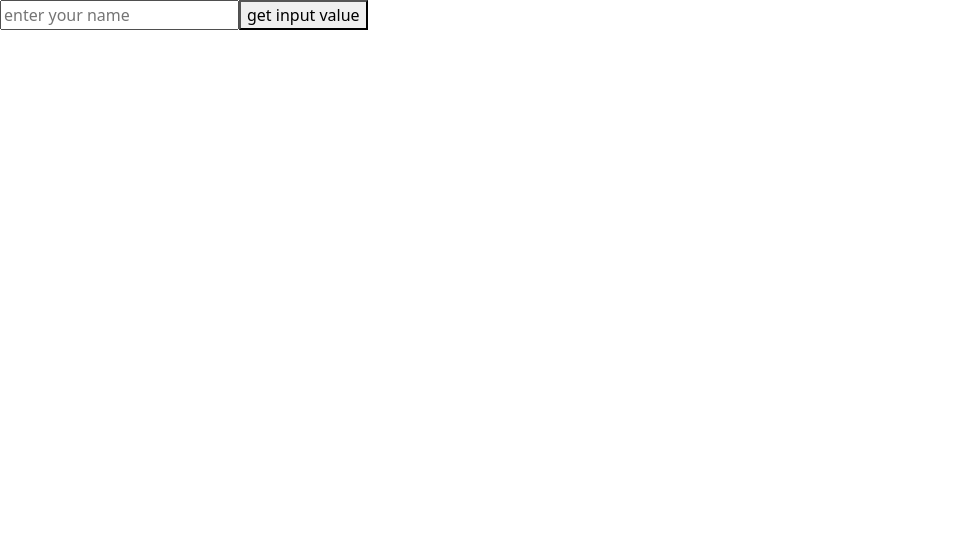
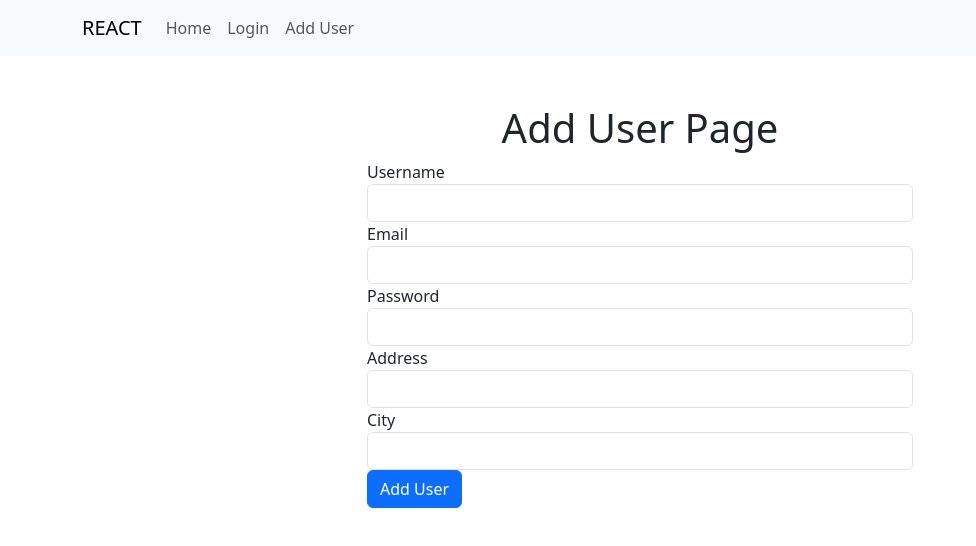
Before and after one commit to mohamedsalihva/M-E-R-N, a React (Vite) app in the folder react/vite-project/: page /add-user in a window 1280 px wide. Shown: the top 546 px of the page, without its empty margins (0-976 px from the left). Built offline with nearby package versions, Linux system fonts and the light colour scheme.

Commit message:
first commit

```diff
--- a/react/vite-project/index.html
+++ b/react/vite-project/index.html
@@ -4,7 +4,7 @@
     <meta charset="UTF-8" />
     <link rel="icon" type="image/svg+xml" href="/vite.svg" />
     <meta name="viewport" content="width=device-width, initial-scale=1.0" />
-    <title>Vite + React</title>
+    <title>react</title>
     <link href="https://cdn.jsdelivr.net/npm/bootstrap@5.2.3/dist/css/bootstrap.min.css" rel="stylesheet" integrity="sha384-rbsA2VBKQhggwzxH7pPCaAqO46MgnOM80zW1RWuH61DGLwZJEdK2Kadq2F9CUG65" crossorigin="anonymous">
   </head>
   <body>
--- a/react/vite-project/package.json
+++ b/react/vite-project/package.json
@@ -10,6 +10,7 @@
     "preview": "vite preview"
   },
   "dependencies": {
+    "bootstrap": "^5.3.3",
     "react": "^18.2.0",
     "react-dom": "^18.2.0",
     "react-router-dom": "^6.22.1",
--- a/react/vite-project/src/App.jsx
+++ b/react/vite-project/src/App.jsx
@@ -1,19 +1,22 @@
-// import React from 'react';
-// import { BrowserRouter as Router, Routes, Route } from 'react-router-dom';
-// import Navbar from './components/navbar/Navbar';
-// import Loginpage from './components/loginpage/Loginpage';
-// import Purecomponent1 from "./components/purecomponents/Purecomponent1";
-// import Purecomponent2 from "./components/purecomponents/Purecomponent2";
 
-// import Calculator from "./components/calculator/Calculator";
-
-// import ControlledComponents from "./components/controlledanduncontrolled/ControlledComponents";
-import UncontrolledComponents from "./components/controlledanduncontrolled/UncontrolledComponents";
+import React from 'react';
+import { BrowserRouter as Router, Routes, Route } from 'react-router-dom';
+import LandingPage from './components/landingpage/Landingpage';
+import LoginPage from './components/landingpage/Loginpage';
+import AddUserPage from './components/landingpage/Adduserpage';
+// import Navbar from './components/landingpage/Navbar';
+import 'bootstrap/dist/css/bootstrap.min.css';
 
 const App = () => {
   return (
-
-<UncontrolledComponents/>
+    <Router>
+      {/* <Navbar /> */}
+      <Routes>
+        <Route path="/" element={<LandingPage />} />
+        <Route path="/login" element={<LoginPage />} />
+        <Route path="/add-user" element={<AddUserPage />} />
+      </Routes>
+    </Router>
   );
 };
 
--- /dev/null
+++ b/react/vite-project/src/components/landingpage/Adduserpage.jsx
@@ -0,0 +1,47 @@
+import React from 'react';
+  import Navbar from './Navbar';
+
+const AddUserPage = () => {
+const handleclick =()=>{
+    alert(`user added succesfully`)
+    console.log()
+}
+
+  return (
+    <div>
+      <Navbar />
+      <div className="container mt-5">
+        <h1 className="text-center">Add User Page</h1>
+        <div className="row">
+          <div className="col-md-6 offset-md-3">
+            <form>
+              <div className="form-group">
+                <label htmlFor="username">Username</label>
+                <input type="text" id="username" className="form-control" />
+              </div>
+              <div className="form-group">
+                <label htmlFor="email">Email</label>
+                <input type="email" id="email" className="form-control" />
+              </div>
+              <div className="form-group">
+                <label htmlFor="password">Password</label>
+                <input type="password" id="password" className="form-control" />
+              </div>
+              <div className="form-group">
+                <label htmlFor="adress">Address</label>
+                <input type="text" id="adress" className="form-control" />
+              </div>
+              <div className="form-group">
+                <label htmlFor="city">City</label>
+                <input type="text" id="city" className="form-control" />
+              </div>
+              <button type="submit" className="btn btn-primary btn-block" onClick={handleclick}>Add User</button>
+            </form>
+          </div>
+        </div>
+      </div>
+    </div>
+  );
+};
+
+export default AddUserPage;
--- /dev/null
+++ b/react/vite-project/src/components/landingpage/Landingpage.jsx
@@ -0,0 +1,35 @@
+import React from 'react';
+ import Navbar from './Navbar';
+
+const LandingPage = () => {
+  return (
+    <div>
+      <Navbar />
+      <div className="container mt-5">
+        <h1 className="text-center">Welcome to Our Website</h1>
+        <p className="text-center">This is a simple landing page built with React.</p>
+        <div className="row">
+          <div className="col-md-4 offset-md-4">
+            <ul>
+              <li>Responsive Design</li>
+              <li>Easy to Customize</li>
+              <li>Fast Loading</li>
+            </ul>
+          </div>
+        </div>
+        <div className="row">
+          <div className="col-md-6 offset-md-3">
+            <form>
+              <div className="form-group">
+                <input type="email" className="form-control" placeholder="Enter your email" />
+              </div>
+              <button type="submit" className="btn btn-primary btn-block">Sign Up</button>
+            </form>
+          </div>
+        </div>
+      </div>
+    </div>
+  );
+};
+
+export default LandingPage;
--- a/react/vite-project/src/components/landingpage/Loginpage.jsx
+++ b/react/vite-project/src/components/landingpage/Loginpage.jsx
@@ -1,25 +1,30 @@
-import React, { Component } from 'react'
+import React from 'react';
+ import Navbar from './Navbar';
 
- class Loginpage extends Component {
-    handleLogin = () => {
-     const username = document.getElementById('emailAddress').value;
-     const password = document.getElementById('password').value;
-     console.log("emailAddress:",emailAddress);
-     console.log("password:",password);
-     alert(`emailAddress: ${emailAddress}, password: ${password}`)
+const LoginPage = () => {
+  return (
+    <div>
+      <Navbar />
+      <div className="container mt-5">
+        <h1 className="text-center">Login Page</h1>
+        <div className="row">
+          <div className="col-md-6 offset-md-3">
+            <form>
+              <div className="form-group">
+                <label htmlFor="username">Username</label>
+                <input type="text" id="username" className="form-control" />
+              </div>
+              <div className="form-group">
+                <label htmlFor="password">Password</label>
+                <input type="password" id="password" className="form-control" />
+              </div>
+              <button type="submit" className="btn btn-primary btn-block">Login</button>
+            </form>
+          </div>
+        </div>
+      </div>
+    </div>
+  );
+};
 
-    }
-  render() {
-    return (
-      <div>
-        <h1>Login</h1>
-        <input type="text" id='emailAddress' placeholder='emailAddress' />
-        <br />
-        <input type="text" id='password' placeholder='password' />
-        <br />
-        <button onClick={this.handleLogin}>Login</button>
-      </div>
-    );
-  }
-}
-export default Loginpage
+export default LoginPage;
--- a/react/vite-project/src/components/landingpage/Navbar.jsx
+++ b/react/vite-project/src/components/landingpage/Navbar.jsx
@@ -1,84 +1,30 @@
-
-import React, {Component} from 'react'
+import React from 'react';
 import { Link } from 'react-router-dom';
 
- function Navbar() {
-
-
+const Navbar = () => {
   return (
-    <div>
-      <nav className="navbar navbar-expand-lg bg-light">
-  <div className="container-fluid">
-    <a className="navbar-brand" href="#">
-      REACT
-    </a>
-    <button
-      className="navbar-toggler"
-      type="button"
-      data-bs-toggle="collapse"
-      data-bs-target="#navbarSupportedContent"
-      aria-controls="navbarSupportedContent"
-      aria-expanded="false"
-      aria-label="Toggle navigation"
-    >
-      <span className="navbar-toggler-icon" />
+    <nav className="navbar navbar-expand-lg navbar-light bg-light">
+      <div className="container">
+        <a className="navbar-brand" href="#">REACT</a>
+        <button className="navbar-toggler" type="button" data-toggle="collapse" data-target="#navbarNav" aria-controls="navbarNav" aria-expanded="false" aria-label="Toggle navigation">
+          <span className="navbar-toggler-icon"></span>
         </button>
-    <div className="collapse navbar-collapse" id="navbarSupportedContent">
-      <ul className="navbar-nav me-auto mb-2 mb-lg-0">
+        <div className="collapse navbar-collapse" id="navbarNav">
+          <ul className="navbar-nav ml-auto">
             <li className="nav-item">
-          <a className="nav-link active" aria-current="page" href="#">
-            Home
-          </a>
+              <Link className="nav-link" to="/">Home</Link>
             </li>
             <li className="nav-item">
-          <a className="nav-link" href="#">
-            Link
-          </a>
+              <Link className="nav-link" to="/login">Login</Link>
             </li>
-        <li className="nav-item dropdown">
-          <a
-            className="nav-link dropdown-toggle"
-            href="#"
-            role="button"
-            data-bs-toggle="dropdown"
-            aria-expanded="false"
-          >
-            Dropdown
-          </a>
-          <ul className="dropdown-menu">
-            <li>
-              <a className="dropdown-item" href="#">
-                Action
-              </a>
-            </li>
-            <li>
-              <a className="dropdown-item" href="#">
-                Another action
-              </a>
-            </li>
-            <li>
-              <hr className="dropdown-divider" />
-            </li>
-            <li>
-              <a className="dropdown-item" href="#">
-                Something else here
-              </a>
+            <li className="nav-item">
+              <Link className="nav-link" to="/add-user">Add User</Link>
             </li>
           </ul>
-        </li>
-        <li className="nav-item">
-          <a className="nav-link disabled">Disabled</a>
-        </li>
-      </ul>
-      <form className="d-flex" role="search">
-
-        <button className='me-5'><Link to="/Loginpage">Login</Link></button>
-      </form>
         </div>
       </div>
     </nav>
+  );
+};
 
-    </div>
-  )
-}
 export default Navbar;
```
Also changed, not shown: 1 other file (tests, documents, lock files or other folders). Lines whose indentation alone changed are shown as unchanged.
